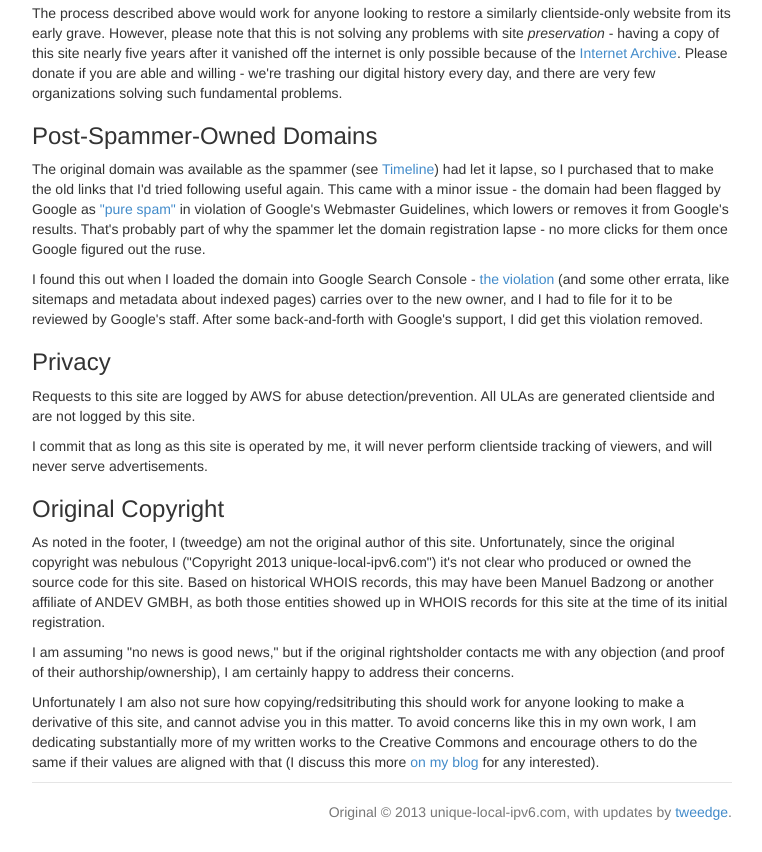
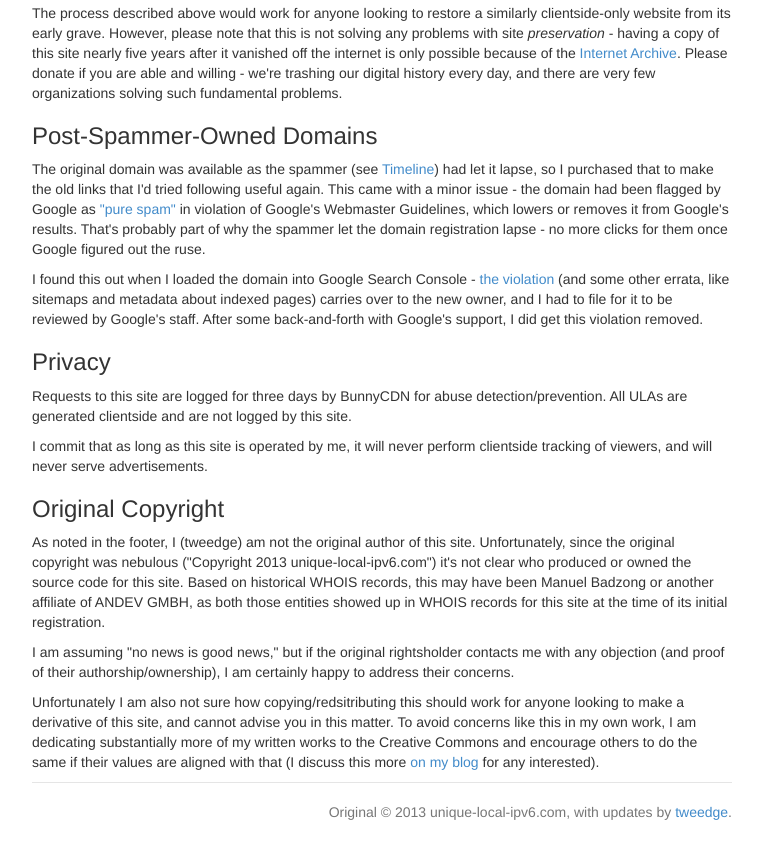
Before and after one commit to tweedge/unique-local-ipv6, a plain HTML site: page about.html in a window 1280 px wide. Shown: the part 1080-1932 px from the top of the page, without its empty margins (258-1020 px from the left). Drawn offline with Linux system fonts and the light colour scheme.

Commit message:
Specify retention period

```diff
--- a/about.html
+++ b/about.html
@@ -74,7 +74,7 @@
         </p>
         <h3 id="privacy">Privacy</h3>
         <p>
-          Requests to this site are logged by AWS for abuse detection/prevention. All ULAs are generated clientside and are not logged by this site.
+          Requests to this site are logged for three days by BunnyCDN for abuse detection/prevention. All ULAs are generated clientside and are not logged by this site.
         </p>
         <p>
           I commit that as long as this site is operated by me, it will never perform clientside tracking of viewers, and will never serve advertisements.
```
